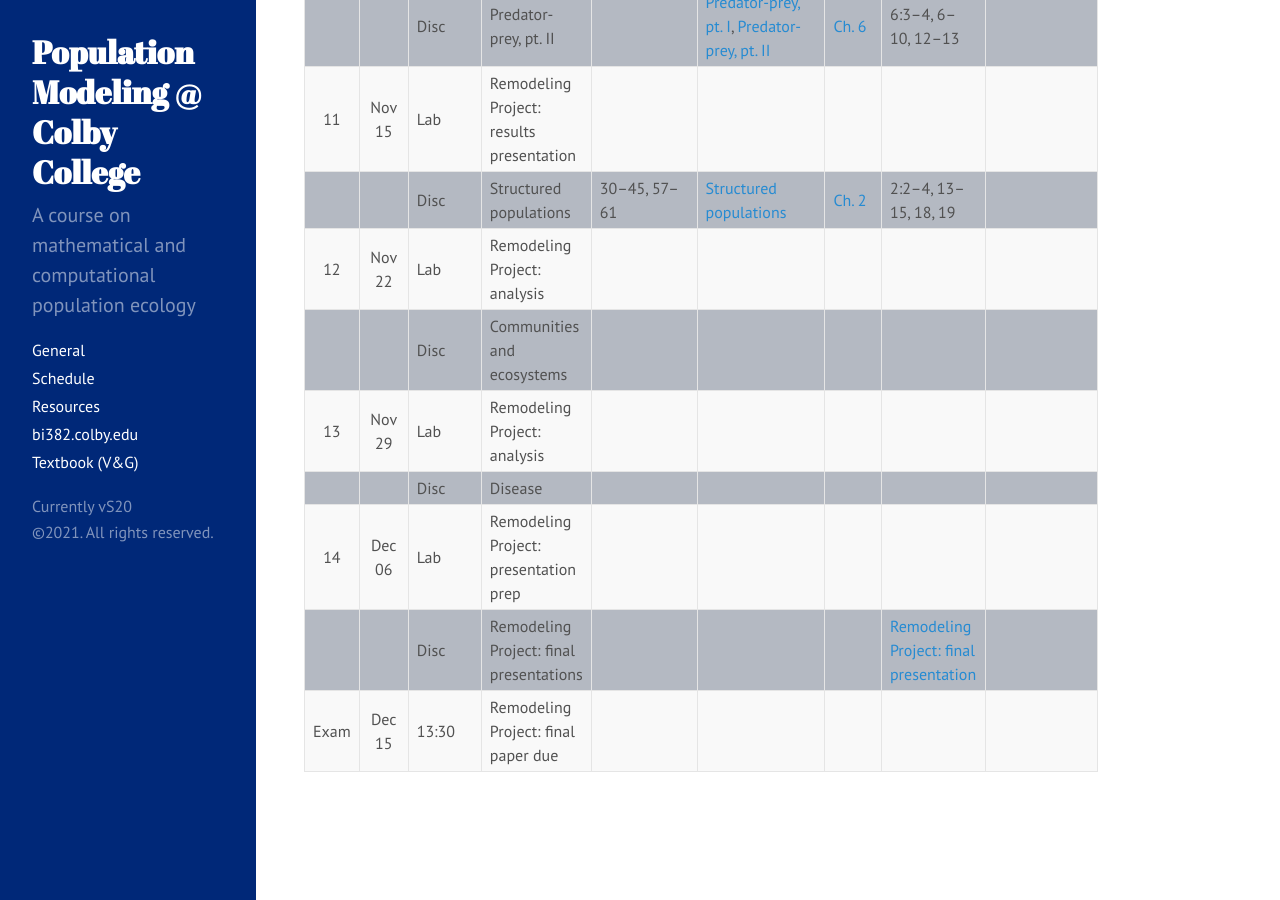
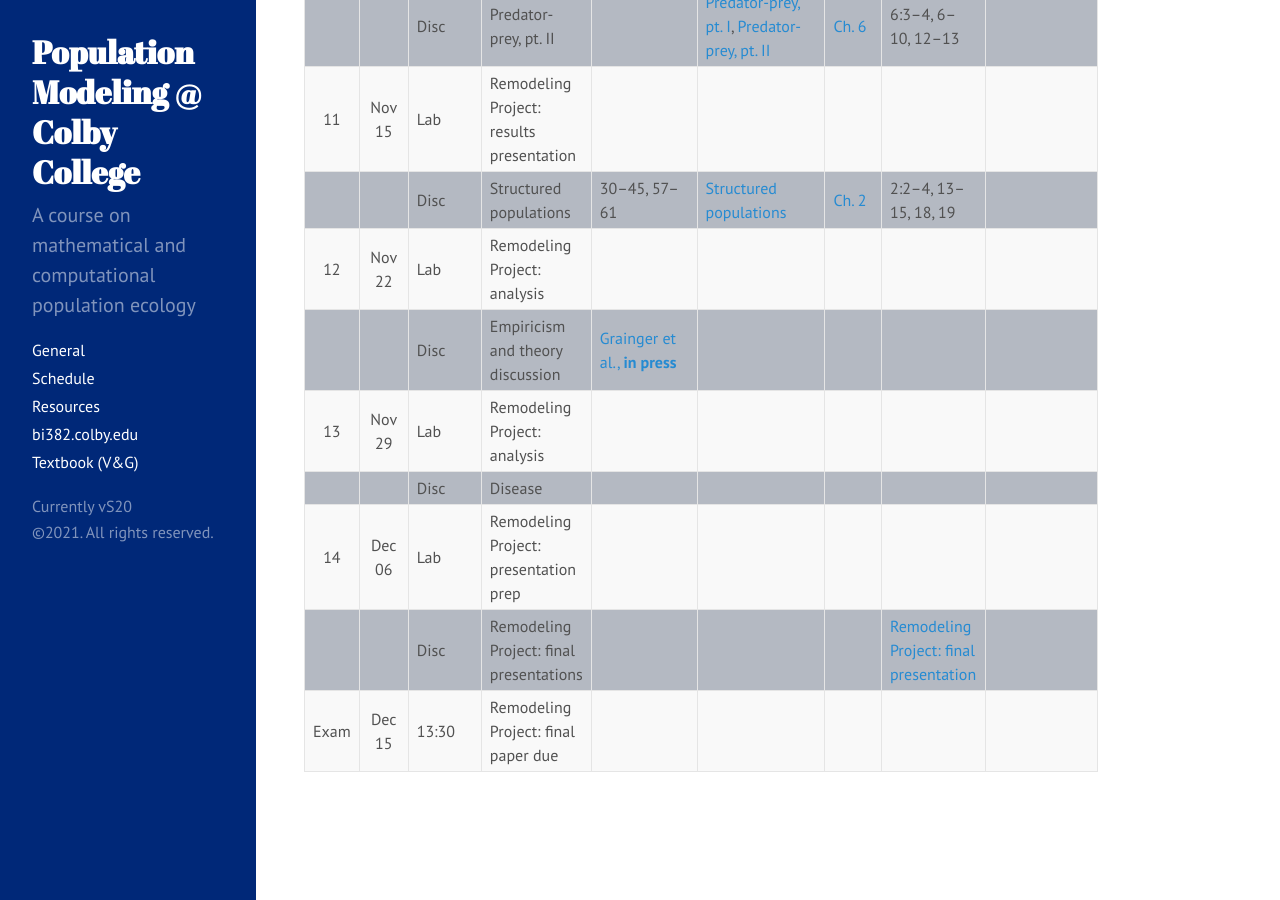
Before and after one commit to ColbyEcology/colbyecology.github.io, a Jekyll site: the page built from Schedule.md, in a window 1280 px wide and 900 px high, scrolled down 2125 px. Built offline with Jekyll 4.4.1, drawn with Linux system fonts in a browser that asks for light colours.

Commit message:
link to grainder et al.

```diff
--- a/Schedule.md
+++ b/Schedule.md
@@ -52,7 +52,7 @@ title: "Schedule"
 | 11   | Nov 15 |   Lab   | Remodeling Project: results presentation                                |                                                                                                                                                                                                                                                                                                           |                                                                                                                                                               |                                                                                         |                                                                                                                                                                        |                                                                         |
 |      |        |  Disc   | Structured populations                                                  | 30–45, 57–61                                                                                                                                                                                                                                                                                              | [Structured populations](../Presentations/Discussions/Wk11_StrPops.html)                                                                                      | [Ch. 2](../Assignments/LectureProblemSets/Ch02_ProblemNotes.html)                       | 2:2–4, 13–15, 18, 19                                                                                                                                                   |                                                                         |
 | 12   | Nov 22 |   Lab   | Remodeling Project: analysis                                            |                                                                                                                                                                                                                                                                                                           |                                                                                                                                                               |                                                                                         |                                                                                                                                                                        |                                                                         |
-|      |        |  Disc   | Communities and ecosystems                                              |                                                                                                                                                                                                                                                                                                           |                                                                                                                                                               |                                                                                         |                                                                                                                                                                        |                                                                         |
+|      |        |  Disc   | Empiricism and theory discussion                                        | [Grainger et al., **in press**](journals.uchicago.edu/doi/10.1086/717206)                                                                                                                                                                                                                                 |                                                                                                                                                               |                                                                                         |                                                                                                                                                                        |                                                                         |
 | 13   | Nov 29 |   Lab   | Remodeling Project: analysis                                            |                                                                                                                                                                                                                                                                                                           |                                                                                                                                                               |                                                                                         |                                                                                                                                                                        |                                                                         |
 |      |        |  Disc   | Disease                                                                 |                                                                                                                                                                                                                                                                                                           |                                                                                                                                                               |                                                                                         |                                                                                                                                                                        |                                                                         |
 | 14   | Dec 06 |   Lab   | Remodeling Project: presentation prep                                   |                                                                                                                                                                                                                                                                                                           |                                                                                                                                                               |                                                                                         |                                                                                                                                                                        |                                                                         |
```
Also changed, not shown: 3 other files.
